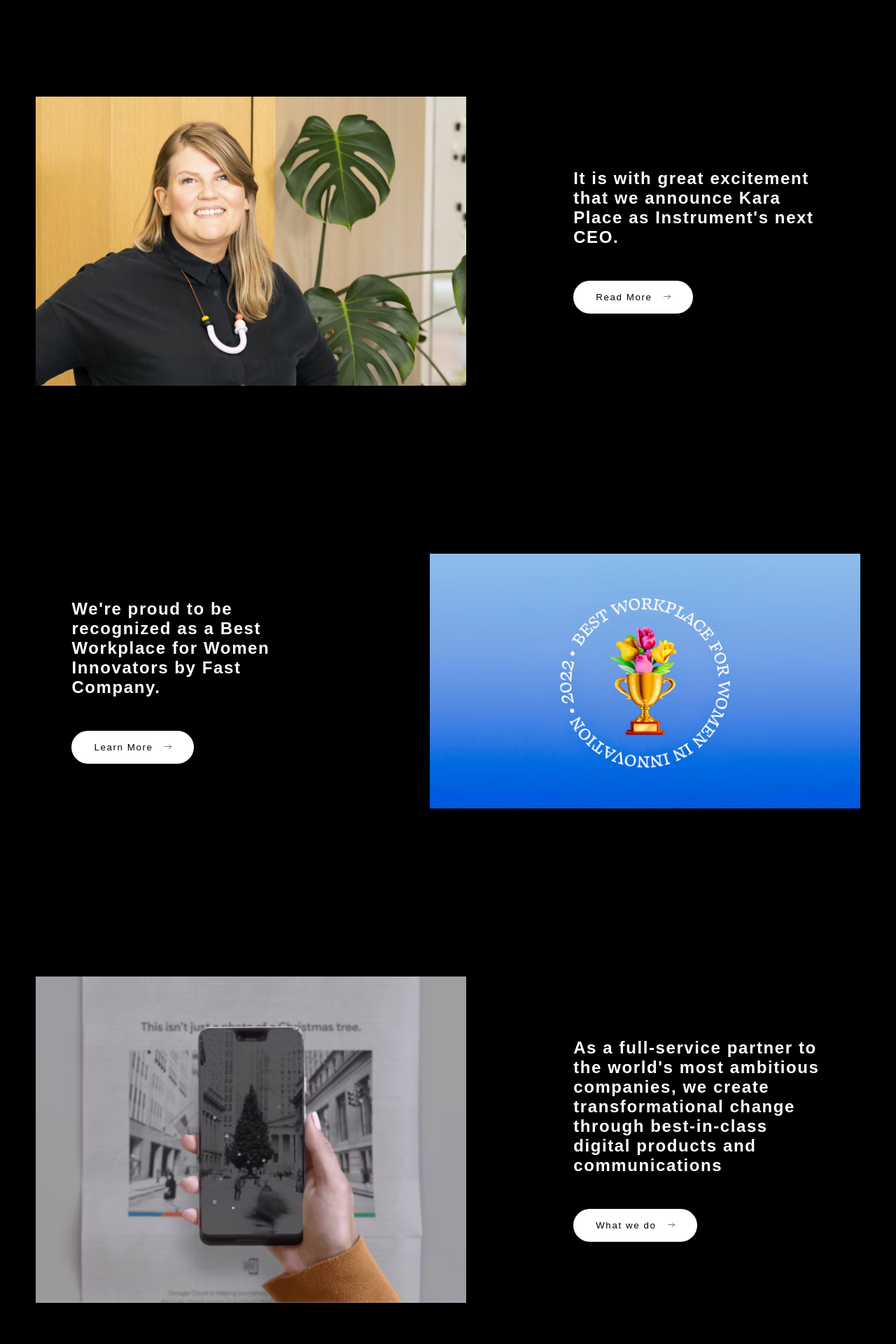
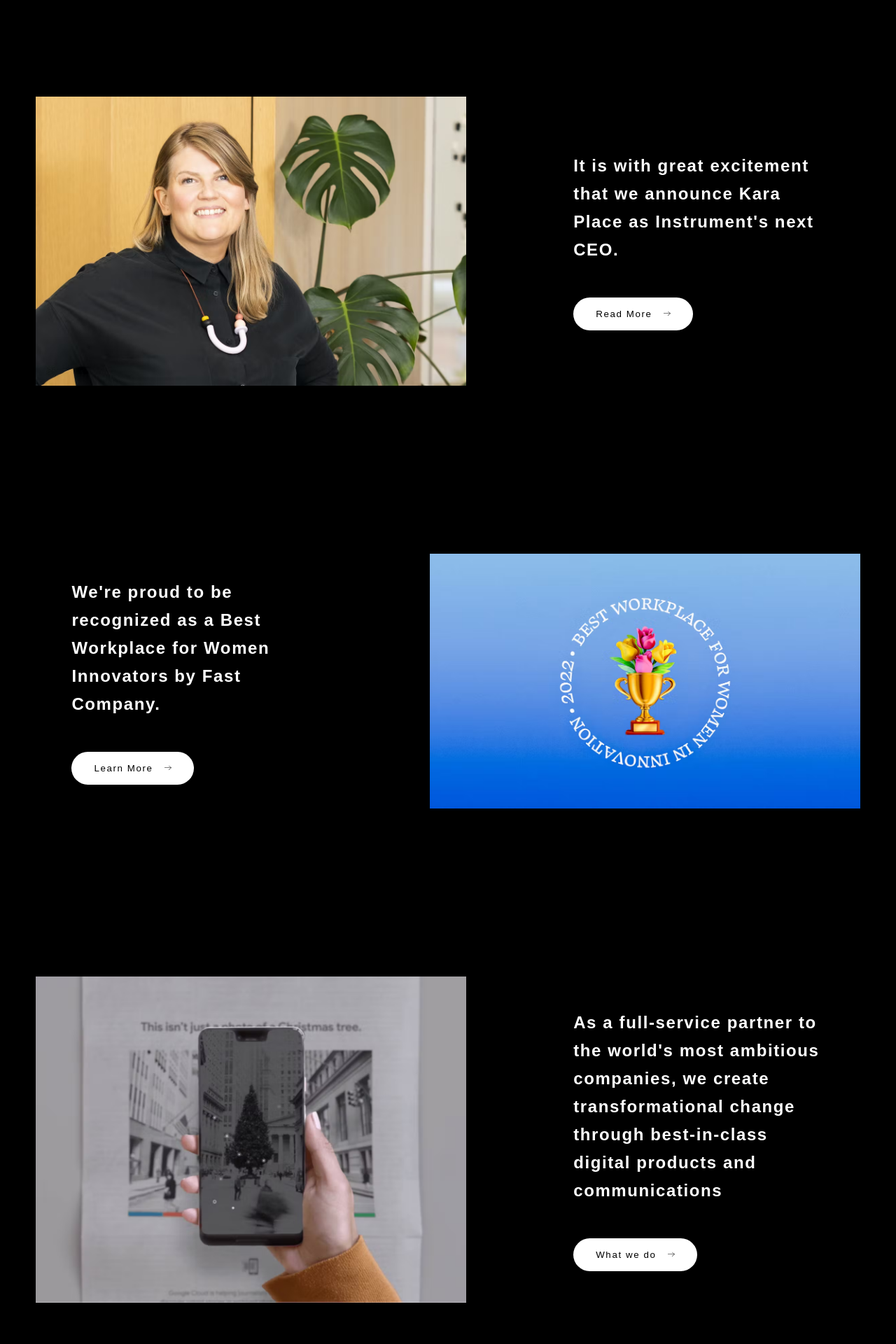
Before and after one commit to hannah-ganne/instrument-clone, a React (Create React App) app: page / in a window 1280 px wide. Shown: the part 1700-3620 px from the top of the page at 70% size. Built offline with nearby package versions, Linux system fonts and the light colour scheme.

Commit message:
add new className

```diff
--- a/src/App.js
+++ b/src/App.js
@@ -26,13 +26,13 @@
                 </Section>
                 <Section>
                     <img src={ceo} className="img-left" alt="picture of Kara Place next CEO" />
-                    <div className="text-btn-container text-right">
+                    <div className="text-btn-container text-right line-relaxed">
                         <h3>It is with great excitement that we announce Kara Place as Instrument's next CEO.</h3>
                         <Button label="Read More" className="btn" />
                     </div>
                 </Section>
                 <Section>
-                    <div className="text-btn-container text-left">
+                    <div className="text-btn-container text-left line-relaxed">
                         <h3>We're proud to be recognized as a Best Workplace for Women Innovators by Fast Company.</h3>
                         <Button label="Learn More" className="btn" />
                     </div>
@@ -40,7 +40,7 @@
                 </Section>
                 <Section>
                     <img src={phone} className="img-left" alt="picture of a hand holding a mobile phone" />
-                    <div className="text-btn-container text-right">
+                    <div className="text-btn-container text-right line-relaxed">
                         <h3>As a full-service partner to the world's most ambitious companies, we create transformational change through best-in-class digital products and communications</h3>
                         <Button label="What we do" className="btn" />
                     </div>
@@ -70,6 +70,12 @@
                 <Section>
                     <Banner gridColumnStart="6" gridColumnEnd="span 15" />
                 </Section>
+                <Section>
+                    <div className="text-btn-container" style={{ gridColumnStart: '7', gridColumnEnd: 'span 13'}}>
+                        <h2 className="ft-lg">We'd love to be your partner</h2>
+                        <Button label="Get in touch" className="btn center" />
+                    </div>
+                </Section>
             </Main>
             <Footer />
         </>
```
